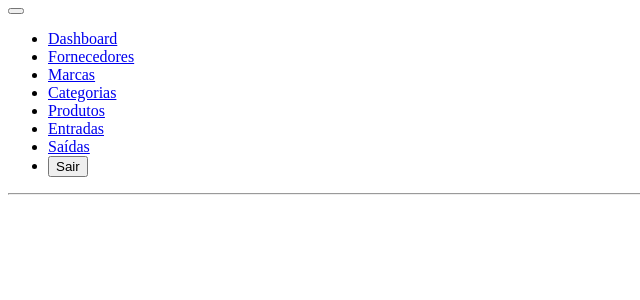
After one commit to meiryannemartinspereira/SGE, a Django app: template app/templates/components/_sidebar.html in a window 1280 px wide. The commit adds this page. Shown: the top 300 px of the page, without its empty margins (0-640 px from the left). Run offline with Django 5.2, Linux system fonts and the light colour scheme; the template is opened without the code that fills it, so the values that code supplies are empty.

Commit message:
feat: add components

```diff
--- a/app/templates/base.html
+++ b/app/templates/base.html
@@ -13,7 +13,9 @@
     </head>
 
     <body>
+        {% include 'components/_header.html %'}
         <div class="container-fluid">
+            {% include 'components/_sidebar.html' %}
             <div class="col py-3">
                 <div class="container mt-4">
                     <main>
@@ -24,7 +26,7 @@
             </div>
         </div>
     </div>
-
+    {% include 'components/_footer.html' %}
     </body>
 
 </html>
--- /dev/null
+++ b/app/templates/components/_footer.html
@@ -0,0 +1,5 @@
+<footer class="footer mt-auto py-3 text-center">
+  <div class="container">
+    <span class="text-muted">© 2026 SGE</span>
+  </div>
+</footer>
--- /dev/null
+++ b/app/templates/components/_header.html
@@ -0,0 +1,5 @@
+<nav class="navbar navbar-expand-lg navbar-light bg-dark">
+  <div class="container-fluid">
+    <a class="navbar-brand text-white" href="#">Sistema de Gestão de Estoque (SGE)</a>
+  </div>
+</nav>
--- /dev/null
+++ b/app/templates/components/_sidebar.html
@@ -0,0 +1,64 @@
+<div class="row flex-nowrap">
+  <div class="col-auto col-md-0 col-xl-0 px-0 bg-dark">
+    <div class="d-flex flex-column align-items-center align-items-sm-start px-3 pt-2 text-white">
+      <button class="btn btn-dark d-block d-sm-none mb-3" type="button" data-bs-toggle="collapse"
+        data-bs-target="#menuCollapse" aria-expanded="false" aria-controls="menuCollapse">
+        <i class="bi bi-list fs-4"></i>
+      </button>
+      <div class="collapse d-sm-block" id="menuCollapse">
+        <ul class="nav flex-column align-items-start" id="menu">
+          <li>
+            <a href="#" class="nav-link px-0 align-middle">
+              <i class="bi bi-speedometer2 fs-4"></i>
+              <span class="ms-1">Dashboard</span>
+            </a>
+          </li>
+            <li>
+              <a href="#" class="nav-link px-0 align-middle">
+                <i class="bi bi-truck fs-4"></i>
+                <span class="ms-1">Fornecedores</span>
+              </a>
+            </li>
+            <li>
+              <a href="#" class="nav-link px-0 align-middle">
+                <i class="bi bi-shop fs-4"></i>
+                <span class="ms-1">Marcas</span>
+              </a>
+            </li>
+            <li>
+              <a href="#" class="nav-link px-0 align-middle">
+                <i class="bi bi-tags fs-4"></i>
+                <span class="ms-1">Categorias</span>
+              </a>
+            </li>
+            <li>
+              <a href="#" class="nav-link px-0 align-middle">
+                <i class="bi bi-box-seam fs-4"></i>
+                <span class="ms-1">Produtos</span>
+              </a>
+            </li>
+            <li>
+              <a href="#" class="nav-link px-0 align-middle">
+                <i class="bi bi-arrow-down-left-square fs-4"></i>
+                <span class="ms-1">Entradas</span>
+              </a>
+            </li>
+            <li>
+              <a href="#" class="nav-link px-0 align-middle">
+                <i class="bi bi-arrow-up-right-square fs-4"></i>
+                <span class="ms-1">Saídas</span>
+              </a>
+            </li>
+          <li class="nav-item">
+            <form action="#" method="post" id="logout-form" class="nav-link px-0 align-middle">
+              <button type="submit" class="btn btn-link text-decoration-none text-reset nav-link px-0 align-middle">
+                <i class="bi bi-box-arrow-right fs-4 align-middle"></i>
+                <span class="ms-1 align-middle">Sair</span>
+              </button>
+            </form>
+          </li>
+        </ul>
+      </div>
+      <hr>
+    </div>
+  </div>
```
